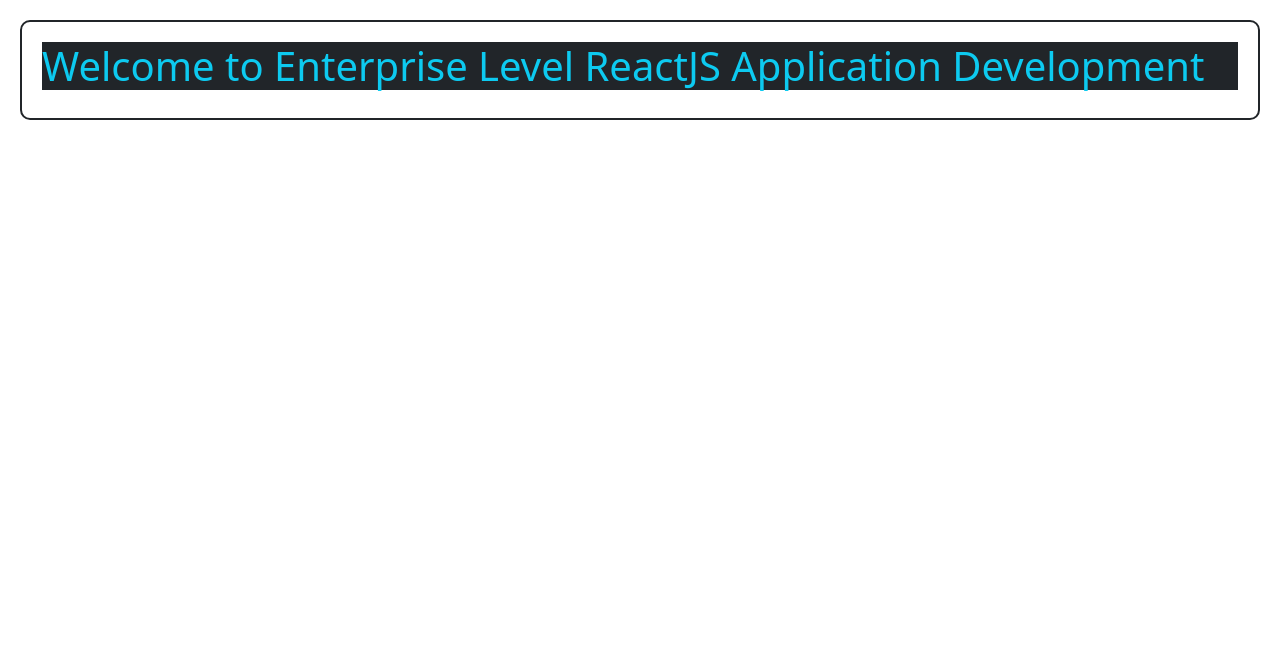
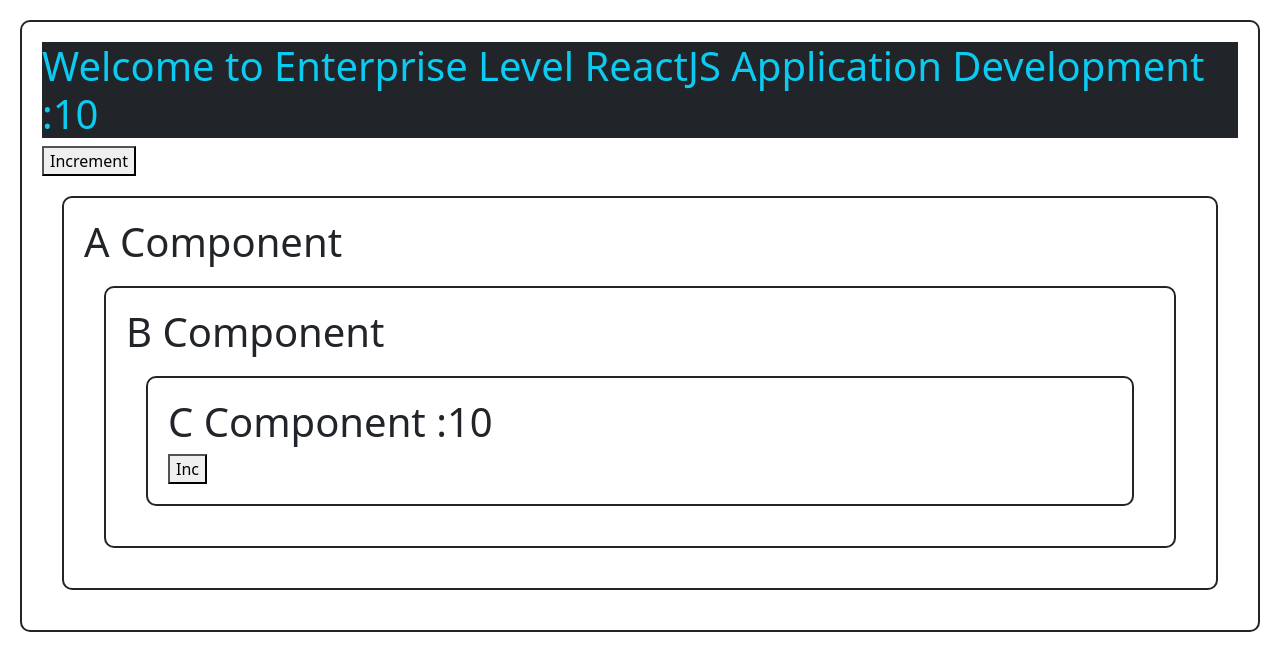
Before and after one commit to edupoly/twb1reactapp, a React (Vite) app: page / in a window 1280 px wide. Shown: the top 670 px of the page. Built offline with nearby package versions, Linux system fonts and the light colour scheme.

Commit message:
contextapi

```diff
--- /dev/null
+++ b/src/A.jsx
@@ -0,0 +1,13 @@
+import React from "react";
+import B from "./B";
+
+function A() {
+  return (
+    <div className="mybox">
+      <h1>A Component</h1>
+      <B></B>
+    </div>
+  );
+}
+
+export default A;
--- a/src/App.jsx
+++ b/src/App.jsx
@@ -1,10 +1,24 @@
+import { useState } from "react";
+import A from "./A";
+import { MyContext } from "./MyContext";
 function App() {
+  var [count, setCount] = useState(10);
   return (
-    <div className="mybox">
-      <h1 className="bg-dark text-info">
-        Welcome to Enterprise Level ReactJS Application Development
-      </h1>
-    </div>
+    <MyContext.Provider value={{ count, setCount }}>
+      <div className="mybox">
+        <h1 className="bg-dark text-info">
+          Welcome to Enterprise Level ReactJS Application Development :{count}
+        </h1>
+        <button
+          onClick={() => {
+            setCount(count + 1);
+          }}
+        >
+          Increment
+        </button>
+        <A></A>
+      </div>
+    </MyContext.Provider>
   );
 }
 
--- /dev/null
+++ b/src/B.jsx
@@ -0,0 +1,13 @@
+import React from "react";
+import C from "./C";
+
+function B() {
+  return (
+    <div className="mybox">
+      <h1>B Component</h1>
+      <C></C>
+    </div>
+  );
+}
+
+export default B;
--- /dev/null
+++ b/src/C.jsx
@@ -0,0 +1,20 @@
+import React, { useContext } from "react";
+import { MyContext } from "./MyContext";
+
+function C() {
+  var { count, setCount } = useContext(MyContext);
+  return (
+    <div className="mybox">
+      <h1>C Component :{count}</h1>
+      <button
+        onClick={() => {
+          setCount(count + 1);
+        }}
+      >
+        Inc
+      </button>
+    </div>
+  );
+}
+
+export default C;
--- /dev/null
+++ b/src/MyContext.js
@@ -0,0 +1,2 @@
+import { createContext } from "react";
+export const MyContext = createContext("mycontext");
```
